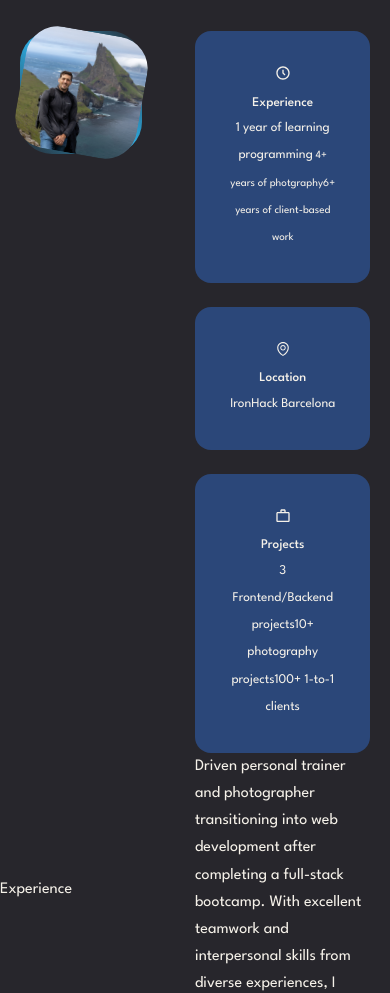
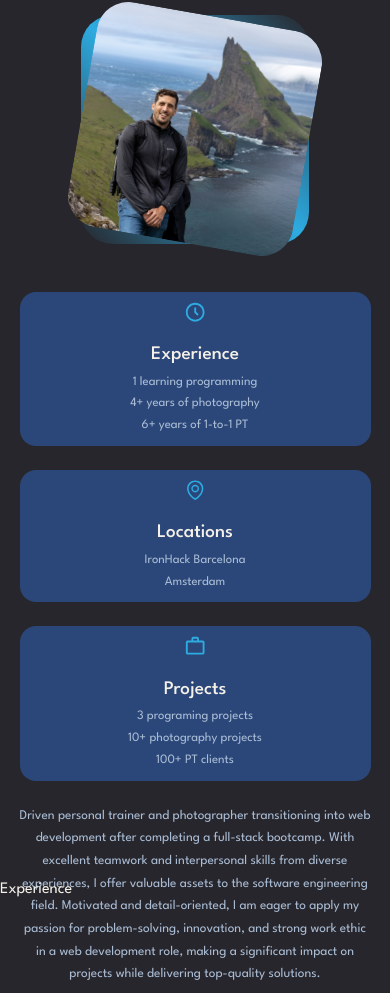
Before and after one commit to jormengin/React-portfolio, a React (Create React App) app: page / in a window 390 px wide. Shown: the part 1004-1997 px from the top of the page. Built offline with nearby package versions, Linux system fonts and the light colour scheme.

Commit message:
about section done

```diff
--- a/src/components/about/About.jsx
+++ b/src/components/about/About.jsx
@@ -21,23 +21,23 @@ const About = () => {
             <article className="about__card">
               <BiTimeFive className="about__icon" />
               <h5>Experience</h5>
-              <small>
-                1 year of learning programming
-                <small> 4+ years of photgraphy</small>
-                <small>6+ years of client-based work</small>
-              </small>
+              <small> 1 learning programming </small>
+                <small> 4+ years of photography</small>
+                <small>6+ years of 1-to-1 PT</small>
+
             </article>
             <article className="about__card">
               <AiOutlineEnvironment className="about__icon" />
-              <h5>Location</h5>
+              <h5>Locations</h5>
               <small>IronHack Barcelona</small>
+              <small>Amsterdam</small>
             </article>
             <article className="about__card">
               <MdWorkOutline className="about__icon" />
               <h5>Projects</h5>
-              <small>3 Frontend/Backend projects</small>
+              <small>3 programing projects</small>
               <small>10+ photography projects</small>
-              <small>100+ 1-to-1 clients</small>
+              <small>100+ PT clients</small>
             </article>
           </div>
           <p>Driven personal trainer and photographer transitioning into web development after completing a full-stack bootcamp. With excellent teamwork and interpersonal skills from diverse experiences, I offer valuable assets to the software engineering field. Motivated and detail-oriented, I am eager to apply my passion for problem-solving, innovation, and strong work ethic in a web development role, making a significant impact on projects while delivering top-quality solutions.</p>
--- a/src/components/about/about.css
+++ b/src/components/about/about.css
@@ -26,18 +26,22 @@
 }
 
 .about__cards{
-    display: grid;
-    grid-template-columns: repeat (3,1fr);
-    gap:1.5rem
+    display: flex;
+    flex-direction: row;
+    gap:1.5rem;
+    justify-content: center;
 }
 
 .about__card{
     background: var(--color-bg-variant);
     border: 1px solid transparent;
     border-radius: 1rem;
-    padding:2rem;
+    padding:1rem;
     text-align: center;
     transition: var(--transition);
+    display: flex;
+    flex-direction: column;
+  align-items: center;
 }
 
 .about__card:hover{
@@ -45,3 +49,62 @@
     background-color: transparent;
     cursor: default;
 }
+
+.about__icon{
+    color:var(--color-primary);
+    font-size: 1.4rem;
+    margin-bottom: 1rem;
+}
+
+.about__card h5{
+    font-size: 1.2rem;
+}
+
+.about__card small{
+    font-size: 0.8rem;
+    color:var(--color-light)
+}
+
+.about__content p{
+    margin: 2rem 0 2.6rem;
+    color: var(--color-light)
+}
+
+/*========MEDIA QUERYS MEDIUM =========*/
+
+@media screen and (max-width:1024px) {
+   .about__container{
+    grid-template-columns: 1fr;
+    gap: 0;
+   }
+   .about__me{
+    width:50%;
+    margin: 2rem auto 4rem;
+   }
+   .about__content p{
+    margin:1rem 0 1.5rem;
+   }
+ }
+
+ @media screen and (max-width:600px) {
+    #about h2{
+        margin-bottom: 1rem;
+    }
+    .about__me{
+        width:65%;
+        margin: 0 auto 3rem;
+    }
+    .about__card{
+        padding: 0.5rem;
+    }
+    .about__cards{
+        flex-direction: column;
+    }
+    .about__content{
+        text-align: center;
+    }
+    .about__content p{
+        margin:1.5rem 0;
+        font-size: smaller;
+    }
+ }
--- a/src/components/nav/nav.css
+++ b/src/components/nav/nav.css
@@ -30,4 +30,5 @@ nav a:hover{
 
 nav a.active{
     background: var(--color-light);
+    color: var(--color-white)
 }
--- a/src/index.css
+++ b/src/index.css
@@ -17,7 +17,7 @@
     --color-primary:#2dace2;
     --color-primary-variant:#123534;
     --color-white:#f5f1e9;
-    --color-light:#494753;
+    --color-light:#aabdd5;
 
     --transition: all 400ms ease;
     --container-width-lg:75%;
```
